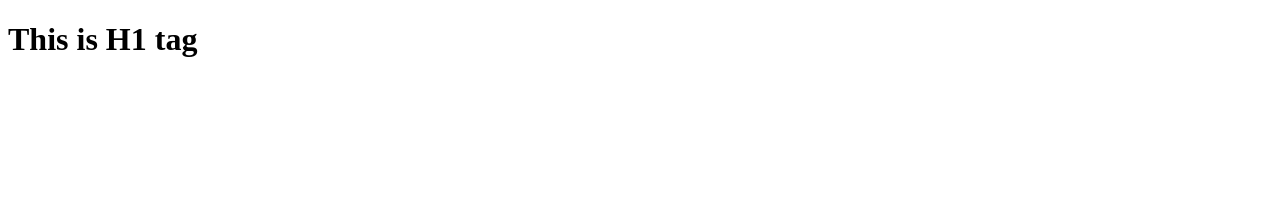
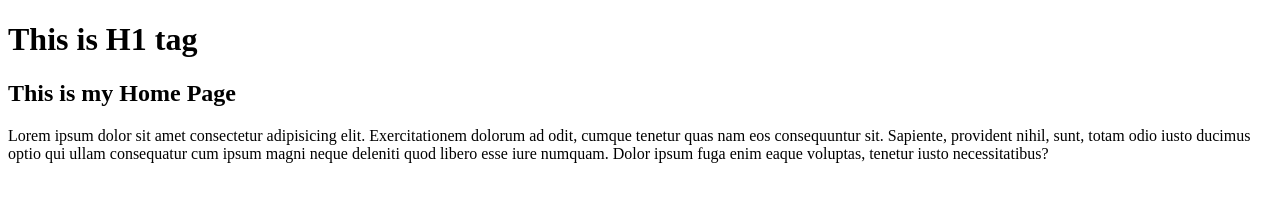
Before and after one commit to Ekthasurya/cap1-0, a plain HTML site: page index.html in a window 1280 px wide. Drawn offline with Linux system fonts and the light colour scheme.

Commit message:
updated index.html page

```diff
--- a/index.html
+++ b/index.html
@@ -7,5 +7,7 @@
 </head>
 <body>
     <h1>This is H1 tag</h1>
+    <h2>This is my Home Page</h2>
+    <p>Lorem ipsum dolor sit amet consectetur adipisicing elit. Exercitationem dolorum ad odit, cumque tenetur quas nam eos consequuntur sit. Sapiente, provident nihil, sunt, totam odio iusto ducimus optio qui ullam consequatur cum ipsum magni neque deleniti quod libero esse iure numquam. Dolor ipsum fuga enim eaque voluptas, tenetur iusto necessitatibus?</p>
 </body>
 </html>
```
